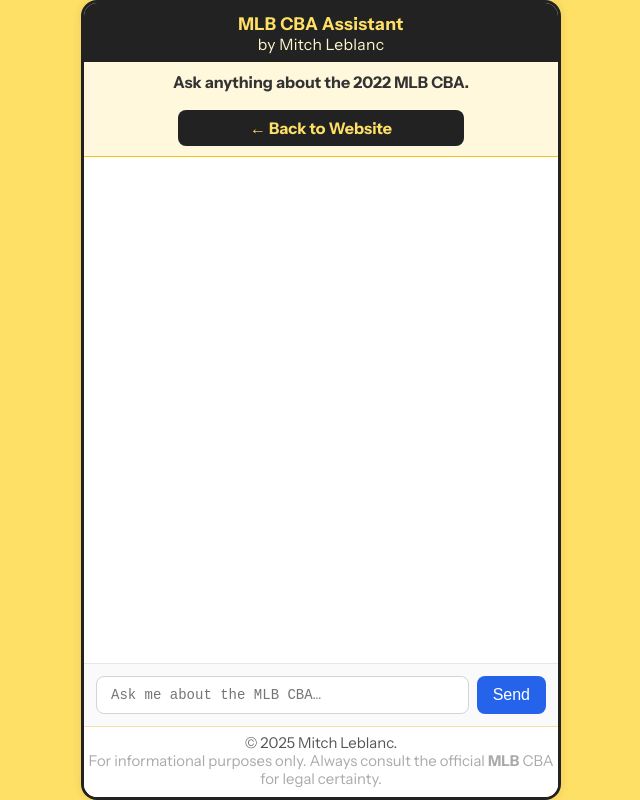
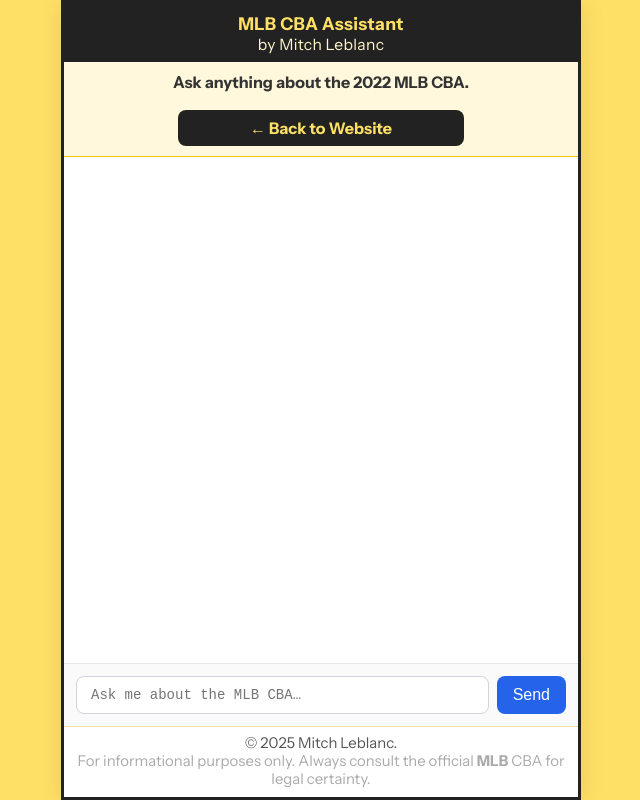
Before and after one commit to MitchDotCom/mlb-cba-assistant, a Next.js app: page /embed in a window 1280 px wide. Shown: the whole page, without its empty margins (319-959 px from the left). Built offline with nearby package versions, Linux system fonts and the light colour scheme.

Commit message:
Update embed.js

```diff
--- a/pages/embed.js
+++ b/pages/embed.js
@@ -1,9 +1,6 @@
 import { useState, useRef, useEffect } from "react";
 import Head from "next/head";
 import ReactMarkdown from "react-markdown";
-// If you installed these, keep them; otherwise remove these two lines.
-import remarkGfm from "remark-gfm";
-import rehypeSanitize from "rehype-sanitize";
 
 export default function EmbedChat() {
   const [messages, setMessages] = useState([]);
@@ -27,6 +24,7 @@
       const res = await fetch("/api/chat", {
         method: "POST",
         headers: { "Content-Type": "application/json" },
+        // send full convo (keeps your existing behavior)
         body: JSON.stringify({ messages: [...messages, userMessage] }),
       });
 
@@ -73,64 +71,62 @@
         />
         <style>{`
           html, body, #__next { height: 100%; margin: 0; padding: 0; }
-          :root { --page-bg: #ffe066; --ink: #222; --brand: #ffe066; --primary:#2563eb; }
-          /* Support modern mobile viewports */
+          /* prefer dynamic viewport height to kill iOS bars gap */
           .vh { height: 100vh; }
-          @supports (height: 100dvh) { .vh { height: 100dvh; } }
-          @supports (height: 100svh) { .vh { height: 100svh; } }
-
-          /* Mobile: make card square-edged (no outer rounding), full-bleed */
-          @media (max-width: 600px) {
-            .mlb-cba-chat-card {
-              width: 100vw !important;
+          @supports (height: 100dvh) {
+            .vh { height: 100dvh; }
+          }
+          @media (max-width: 640px) {
+            .card {
               max-width: 100vw !important;
-              border-radius: 0 !important;
               border-left: none !important;
               border-right: none !important;
               box-shadow: none !important;
             }
           }
-          a { color: var(--primary); }
+          a { color: #2563eb; }
         `}</style>
       </Head>
 
+      {/* FULL-BLEED BACKGROUND */}
       <div
+        className="vh"
         style={{
-          background: "var(--page-bg)",
+          background: "#ffe066",
           fontFamily: "'Instrument Sans', sans-serif",
-          minHeight: "100vh",
           width: "100vw",
           boxSizing: "border-box",
+          display: "flex",
+          justifyContent: "center",
         }}
       >
+        {/* CARD */}
         <div
-          className="mlb-cba-chat-card vh"
+          className="card vh"
           style={{
             background: "#fff",
             width: "100vw",
-            maxWidth: 480,
+            maxWidth: 520,
             margin: "0 auto",
-            borderRadius: 16,            // card owns the rounding
-            overflow: "hidden",          // clip children so no white arcs show
-            boxShadow: "0 0 10px rgba(0,0,0,0.1)",
+            borderRadius: 0,                 // no curves -> no white gaps
+            boxShadow: "0 2px 24px rgba(0,0,0,0.10)",
             display: "flex",
             flexDirection: "column",
-            border: "3px solid var(--ink)",
-            minHeight: 400,
+            border: "3px solid #222",
             boxSizing: "border-box",
           }}
         >
-          {/* HEADER (no radius here) */}
+          {/* HEADER (no rounded corners) */}
           <div
             style={{
-              background: "var(--ink)",
-              color: "var(--brand)",
+              background: "#222",
+              color: "#ffe066",
               padding: "10px 0 6px 0",
               textAlign: "center",
               fontWeight: 700,
               fontSize: "clamp(1.05rem, 2vw, 1.1rem)",
               letterSpacing: "0.3px",
-              borderBottom: "2px solid var(--ink)",
+              borderBottom: "2px solid #222",
               flexShrink: 0,
             }}
           >
@@ -166,8 +162,8 @@
                 target="_blank"
                 rel="noopener noreferrer"
                 style={{
-                  background: "var(--ink)",
-                  color: "var(--brand)",
+                  background: "#222",
+                  color: "#ffe066",
                   border: "none",
                   borderRadius: 8,
                   padding: "8px 18px",
@@ -206,23 +202,17 @@
                 key={i}
                 style={{
                   alignSelf: msg.role === "user" ? "flex-end" : "flex-start",
-                  background: msg.role === "user" ? "var(--primary)" : "#e5e7eb",
+                  background: msg.role === "user" ? "#2563eb" : "#e5e7eb",
                   color: msg.role === "user" ? "white" : "#111827",
                   padding: "12px 14px",
-                  borderRadius: 18,
+                  borderRadius: 12, // tighter radius to avoid “pill” gaps
                   maxWidth: "90vw",
                   fontSize: 14,
                   lineHeight: 1.4,
                   wordBreak: "break-word",
                 }}
               >
-                <ReactMarkdown
-                  // If you removed the imports, also remove these two props:
-                  remarkPlugins={[remarkGfm]}
-                  rehypePlugins={[rehypeSanitize]}
-                >
-                  {msg.content}
-                </ReactMarkdown>
+                <ReactMarkdown>{msg.content}</ReactMarkdown>
               </div>
             ))}
             {isTyping && (
@@ -269,7 +259,7 @@
               type="submit"
               disabled={isTyping || !input.trim()}
               style={{
-                background: isTyping ? "#9ca3af" : "var(--primary)",
+                background: isTyping ? "#9ca3af" : "#2563eb",
                 color: "white",
                 border: "none",
                 padding: "10px 16px",
@@ -284,7 +274,7 @@
             </button>
           </form>
 
-          {/* FOOTER (no radius here; card clips it) */}
+          {/* FOOTER (no rounded corners) */}
           <div
             style={{
               background: "#fff",
```
